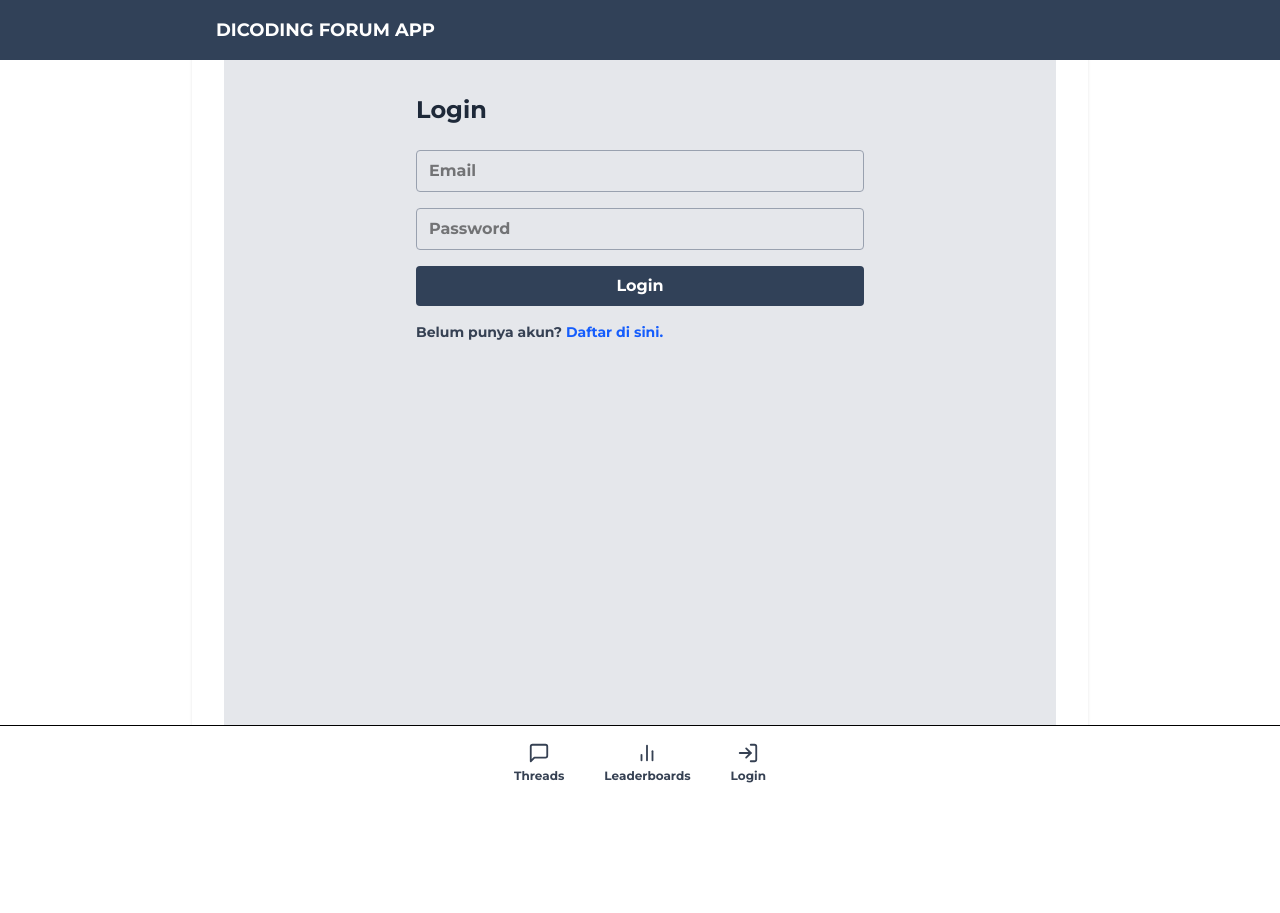
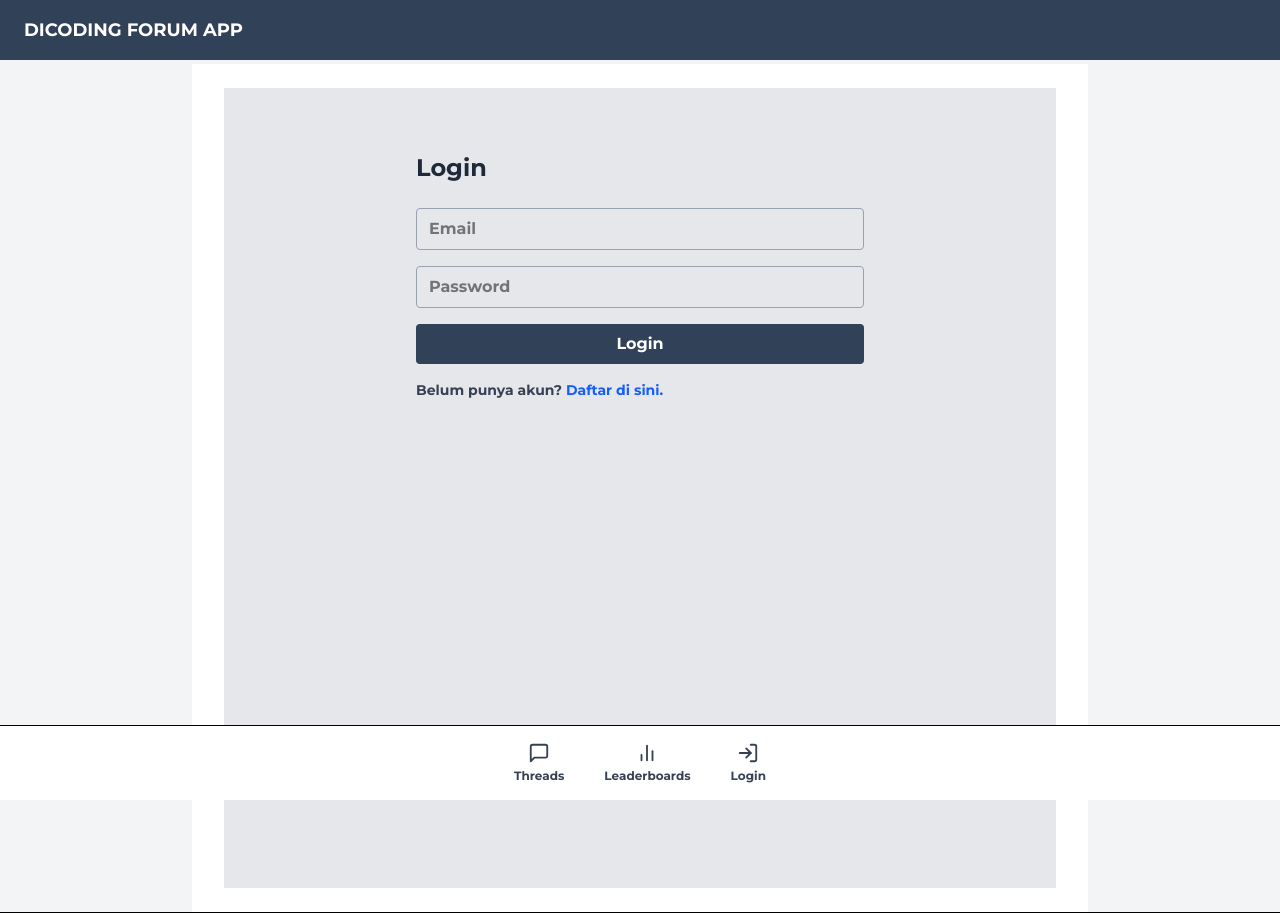
Before and after one commit to ZDHAN-Maker/-ThreadNews, a React (Vite) app: page /login in a window 1280 px wide. Before the commit the page ends 800 px from the top, so only its background shows below. Built offline with nearby package versions, Linux system fonts and the light colour scheme; a web font is replaced by a local one.

Commit message:
memperbiaki tampilan

```diff
--- a/src/components/AppLayout.jsx
+++ b/src/components/AppLayout.jsx
@@ -1,28 +1,31 @@
-import { useSelector } from 'react-redux';
-import BottomNav from './BottomNav';
+import { useSelector } from "react-redux";
+import BottomNav from "./BottomNav";
 
 function AppLayout({ children }) {
   const authUser = useSelector((state) => state.authUser);
 
   return (
-    <div className="h-screen flex flex-col">
+    <div className="min-h-screen flex flex-col bg-gray-100">
 
-      {/* HEADER */}
-      <header className="bg-slate-700 text-white w-full py-4 shrink-0">
-        <div className="max-w-4xl px-6 mx-auto">
+      {/* HEADER FIXED */}
+      <header className="bg-slate-700 text-white py-4 fixed top-0 left-0 w-full z-50">
+        <div className="max-w-4xl px-6">
           <h1 className="text-lg font-semibold">DICODING FORUM APP</h1>
         </div>
       </header>
 
-      {/* MAIN AREA */}
-      <main className="flex-1 flex justify-center items-center overflow-y-auto">
-        <div className="w-full max-w-4xl bg-white shadow px-8 py-6 min-h-full">
+      {/* Spacer supaya konten tidak ketiban header */}
+      <div className="h-16" />
+
+      {/* MAIN */}
+      <main className="flex-1 w-full flex justify-center">
+        <div className="w-full max-w-4xl bg-white px-8 py-6">
           {children}
         </div>
       </main>
 
       {/* BOTTOM NAV */}
-      <div className="bg-white border-t shrink-0">
+      <div className="bg-white border-t">
         <div className="max-w-4xl mx-auto">
           <BottomNav authUser={authUser} />
         </div>
--- a/src/components/ThreadItem.jsx
+++ b/src/components/ThreadItem.jsx
@@ -19,7 +19,7 @@
       </span>
 
       {/* TITLE */}
-      <h3 className="text-xl text-purple-700 font-semibold mt-3 hover:underline">
+      <h3 className="text-xl text-gray-800 font-semibold mt-3 hover:underline">
         {thread.title}
       </h3>
 
```
